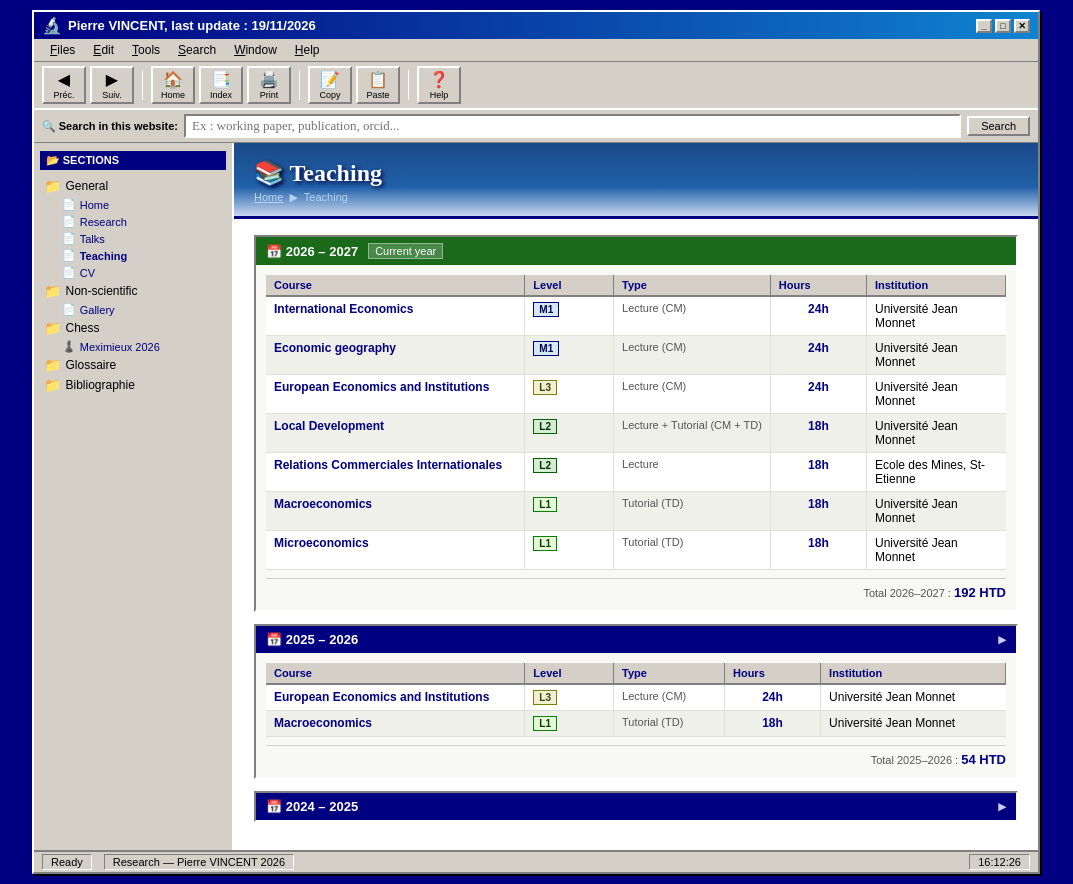
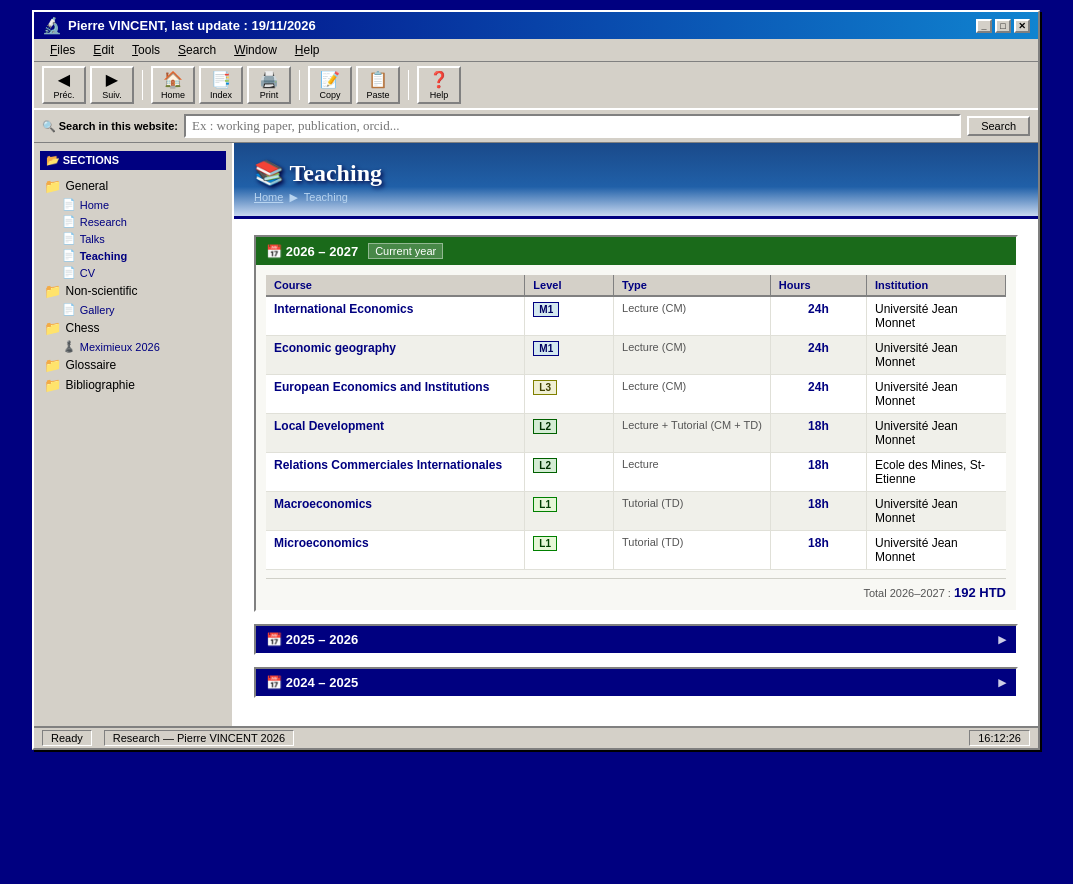
Before and after one commit to PiVINCENT/PiVINCENT.github.io, a plain HTML site: page teaching.html in a window 1280 px wide. Shown: the whole page, without its empty margins (104-1177 px from the left). After the commit the page ends 800 px from the top, so only its background shows below. Drawn offline with Linux system fonts and the light colour scheme.

Commit message:
Update teaching.html

```diff
--- a/teaching.html
+++ b/teaching.html
@@ -103,7 +103,7 @@
             </div>
             <span class="annee-fleche">▶</span>
           </div>
-          <div class="annee-body ouvert">
+          <div class="annee-body">
             <table class="cours">
               <thead>
                 <tr>
```
